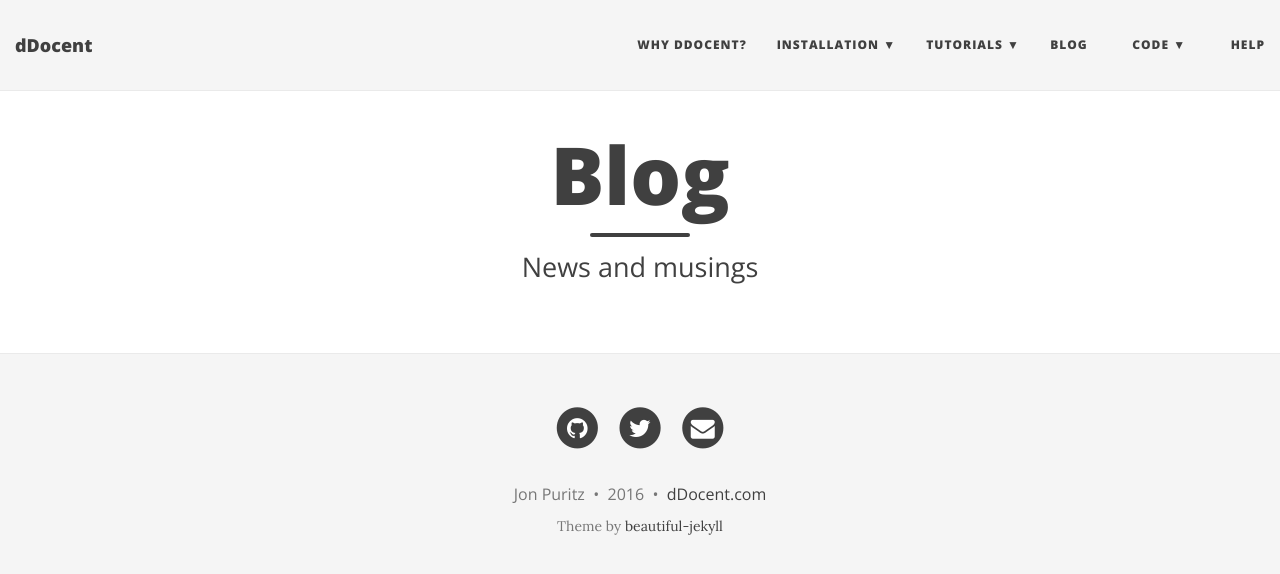
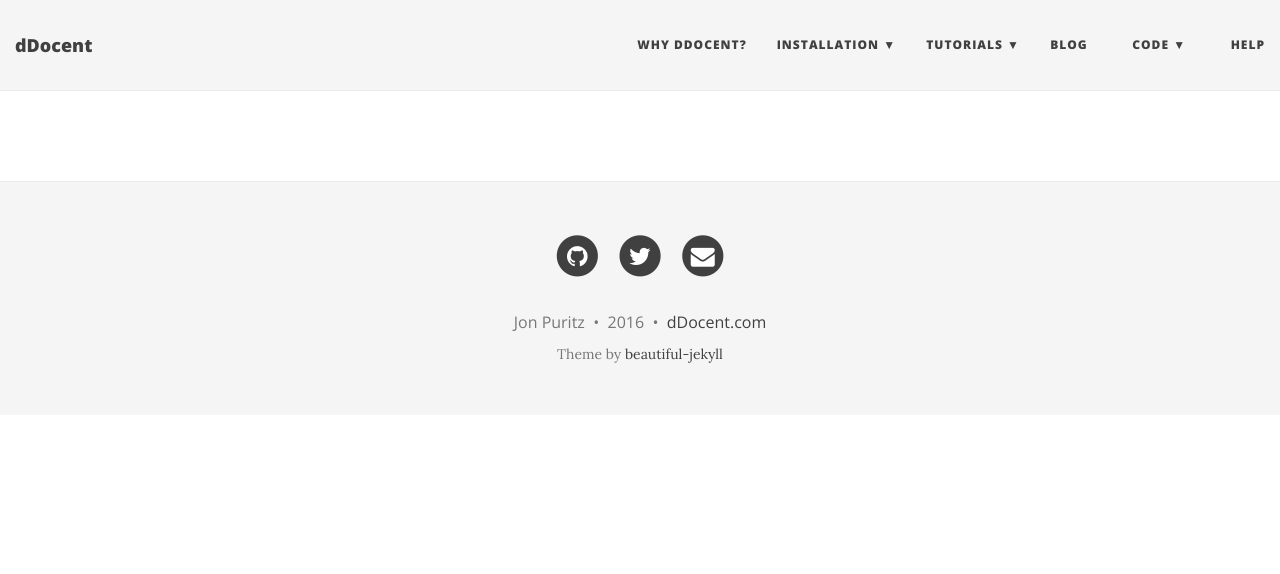
Before and after one commit to jpuritz/dDocent, a Jekyll site: the page built from blog/index.html, in a window 1280 px wide. Shown: the top 574 px of the page. Built offline with Jekyll 4.4.1, drawn with Linux system fonts in a browser that asks for light colours; nearby versions of some CDN libraries.

Commit message:
Update index.html

```diff
--- a/blog/index.html
+++ b/blog/index.html
@@ -1,10 +1,7 @@
 ---
-layout: page
-title: Blog
-subtitle: News and musings
 ---
 
-<!-- site body -->
+
 <div class="posts-list">
   {% for post in paginator.posts %}
   <article class="post-preview">
@@ -23,27 +20,10 @@ subtitle: News and musings
     </p>
 
     <div class="post-entry">
-      {{ post.excerpt | strip_html | xml_escape | truncatewords: site.excerpt_length }}
-      {% assign excerpt_word_count = post.excerpt | number_of_words %}
-      {% if post.content != post.excerpt or excerpt_word_count > site.excerpt_length %}
-        <a href="{{ post.url | prepend: site.baseurl }}" class="post-read-more">[Read&nbsp;More]</a>
-      {% endif %}
+      {{ post.content | strip_html | xml_escape | truncatewords: 50 }}
+	  <a href="{{ post.url | prepend: site.baseurl }}" class="post-read-more">[Read&nbsp;More]</a>
     </div>
-
-    {% if post.tags.size > 0 %}
-    <div class="blog-tags">
-      Tags:
-      {% if site.link-tags %}
-      {% for tag in post.tags %}
-      <a href="{{ site.baseurl }}/tag/{{ tag }}">{{ tag }}</a>
-      {% endfor %}
-      {% else %}
-        {{ post.tags | join: ", " }}
-      {% endif %}
-    </div>
-    {% endif %}
-
-   </article>
+  </article>
   {% endfor %}
 </div>
 
```
